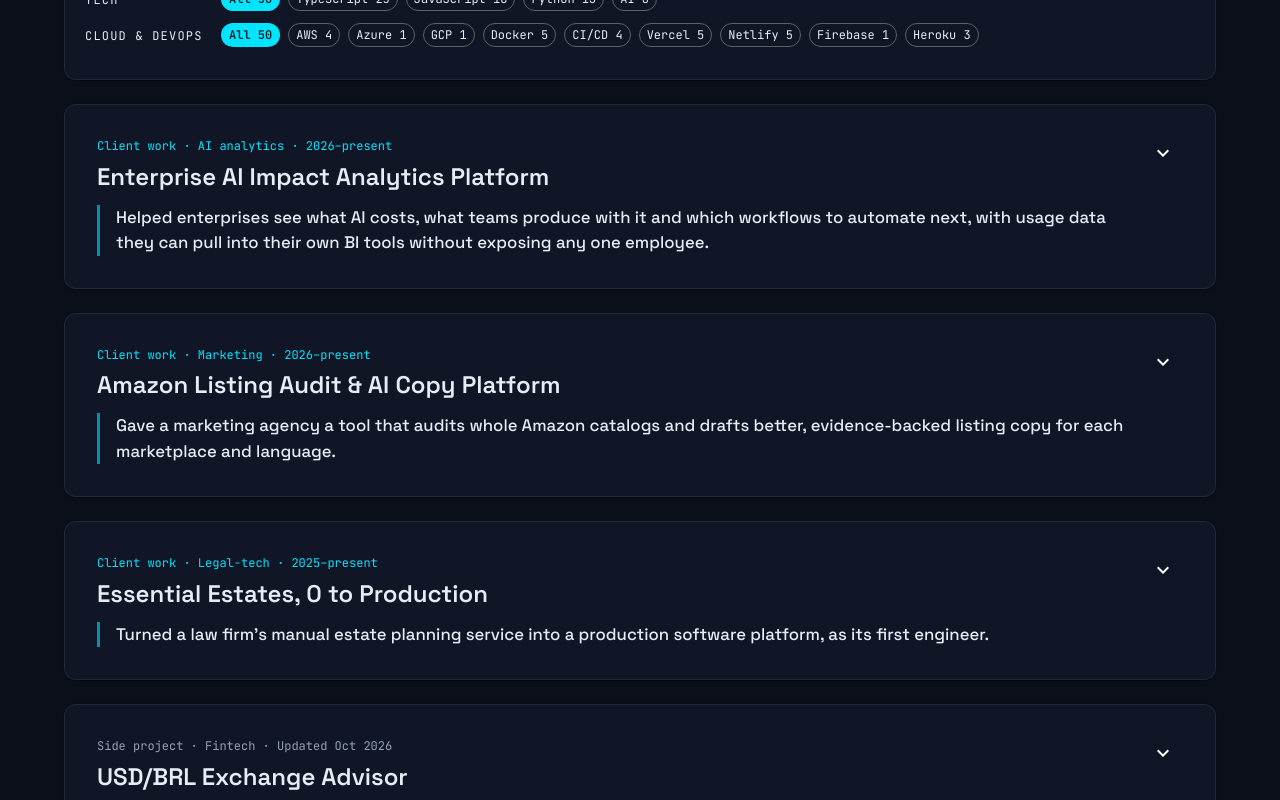
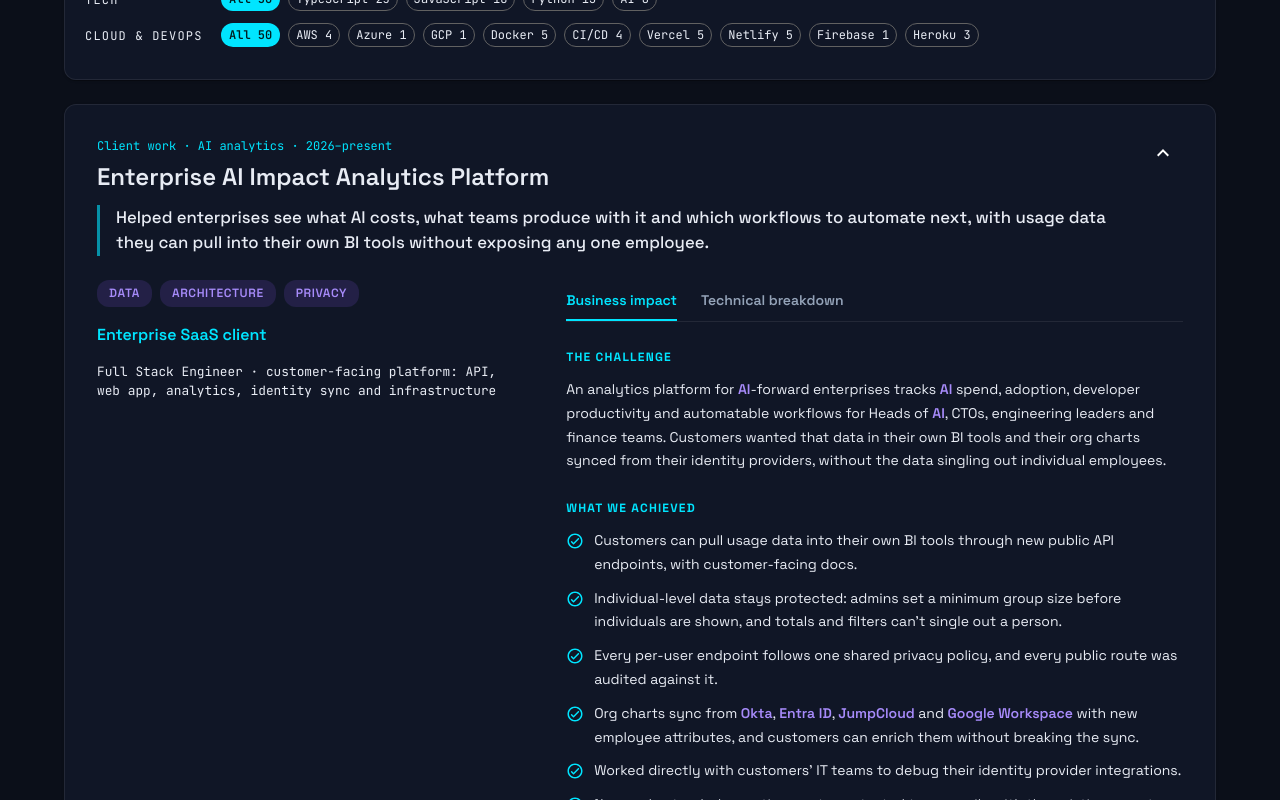
Before and after one commit to Eric-Souza/portfolio, a React (Vite) app: page / in a window 1280 px wide. Shown: the part 2440-3240 px from the top of the page. Built offline with nearby package versions, Linux system fonts and the light colour scheme.

Commit message:
Open the first project card by default.
Co-Authored-By: Claude Opus 5.5 <noreply@anthropic.com>

```diff
--- a/src/components/sections/CaseStudies.tsx
+++ b/src/components/sections/CaseStudies.tsx
@@ -129,7 +129,7 @@ export function CaseStudies() {
 
       <Box sx={{ display: 'flex', flexDirection: 'column', gap: 3 }}>
         {results.slice(0, visible).map((study, index) => (
-          <CaseStudyCard key={study.id} study={study} index={index} />
+          <CaseStudyCard key={study.id} study={study} index={index} defaultExpanded={index === 0} />
         ))}
       </Box>
 
--- a/src/components/ui/CaseStudyCard.tsx
+++ b/src/components/ui/CaseStudyCard.tsx
@@ -16,6 +16,7 @@ import { Highlighted } from './Highlighted';
 interface CaseStudyCardProps {
   study: CaseStudy;
   index: number;
+  defaultExpanded?: boolean;
 }
 
 type View = 'business' | 'technical';
@@ -167,8 +168,8 @@ function TechnicalView({ study }: { study: CaseStudy }) {
   );
 }
 
-export function CaseStudyCard({ study, index }: CaseStudyCardProps) {
-  const [expanded, setExpanded] = useState(false);
+export function CaseStudyCard({ study, index, defaultExpanded = false }: CaseStudyCardProps) {
+  const [expanded, setExpanded] = useState(defaultExpanded);
   const [view, setView] = useState<View>('business');
   const baseId = useId();
   const tabId = (v: View) => `${baseId}-tab-${v}`;
```
Also changed, not shown: 2 other files (tests, documents, lock files or other folders).
